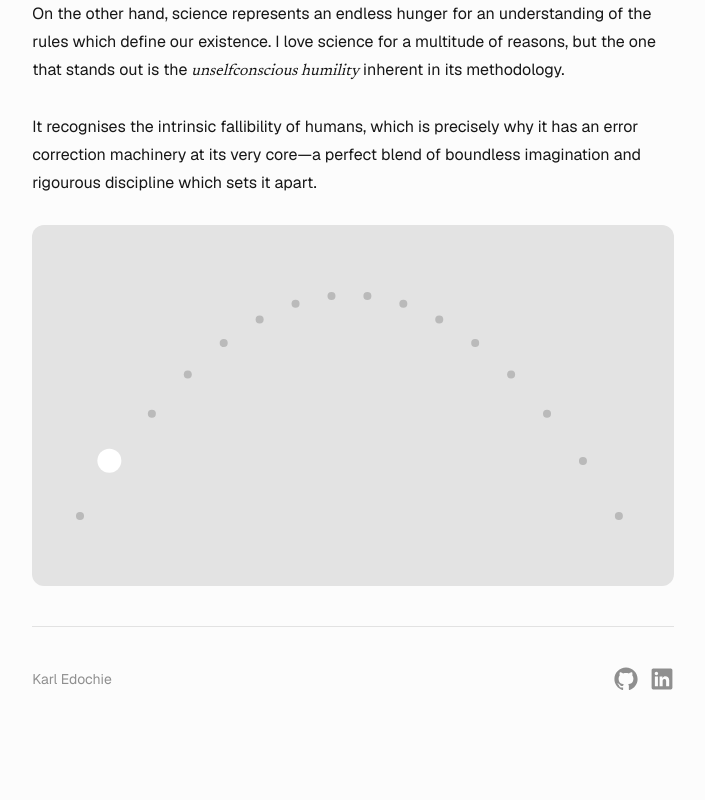
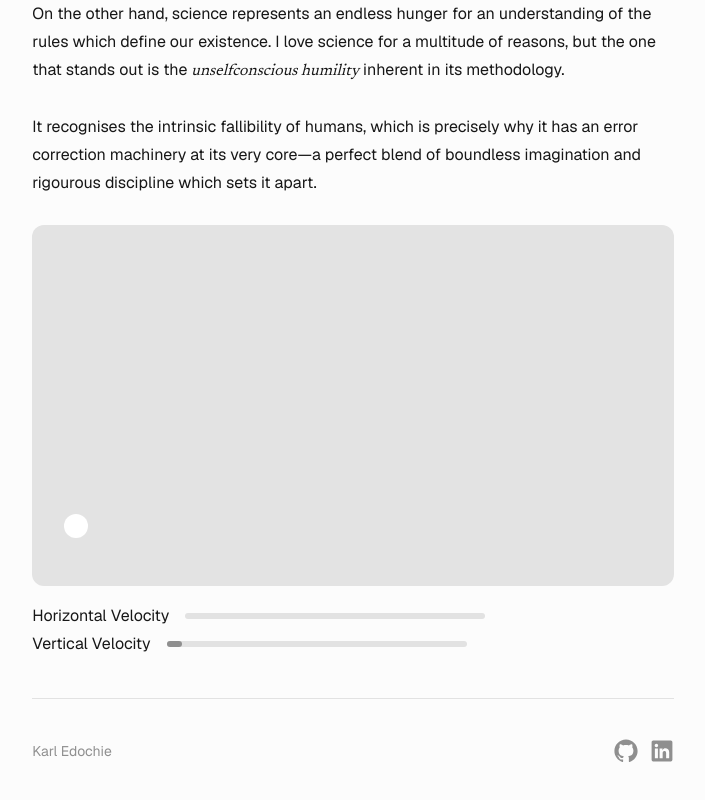
Before and after one commit to Karledo/karledo.github.io, a Next.js app: page /writing/the-beauty-of-mathematics-and-science in a window 1280 px wide. Shown: the part 646-1446 px from the top of the page, without its empty margins (287-992 px from the left). Built offline with nearby package versions, Linux system fonts and the light colour scheme.

Commit message:
Added controls to kinematic animation

```diff
--- a/app/writing/(content)/the-beauty-of-mathematics-and-science/components/kinematics.tsx
+++ b/app/writing/(content)/the-beauty-of-mathematics-and-science/components/kinematics.tsx
@@ -5,25 +5,30 @@ import {
   domAnimation,
   useTransform,
   useTime,
+  useMotionValue,
+  useAnimationFrame,
 } from "motion/react";
 import useMeasure from "react-use-measure";
 import * as m from "motion/react-m";
-import { ComponentPropsWithRef, ReactNode } from "react";
+import { ReactNode, useRef } from "react";
+import * as Slider from "@radix-ui/react-slider";
 
 export function Kinematics() {
   const [ref, bounds] = useMeasure();
-  const velocityX = new MotionValue(bounds.width * 0.6);
-  const velocityY = new MotionValue(-bounds.height * 1.75);
-  const accelerationY = new MotionValue(bounds.height * 2.5);
+  const velocityX = useMotionValue(0);
+  const velocityY = useMotionValue(0);
+  const accelerationY = useMotionValue(500);
 
   const duration = useTransform(
-    () => ((-2 * velocityY.get()) / accelerationY.get()) * 1000,
+    () => (-2 * velocityY.get()) / accelerationY.get(),
   );
+
+  const milliseconds = useTransform(() => duration.get() * 1000);
 
   const { time, /* restart, */ start /* , stop */ } = useTimer({
     oneShot: false,
   });
-  start(duration);
+  start(milliseconds);
 
   const { displacementX, displacementY } = useKinematic({
     time,
@@ -32,38 +37,84 @@ export function Kinematics() {
     accelerationY,
   });
 
+  const resolution = 10;
+
+  const path = useRef<{ x: MotionValue<number>; y: MotionValue<number> }[]>(
+    Array(resolution + 1)
+      .fill(0)
+      .map(() => {
+        return {
+          x: new MotionValue(0),
+          y: new MotionValue(0),
+        };
+      }),
+  );
+
+  useAnimationFrame(() => {
+    for (let i = 0; i < resolution + 1; i++) {
+      const frac = i / resolution;
+      const step = duration.get() * frac;
+      const x = equation(velocityX.get(), 0, step);
+      const y = equation(velocityY.get(), accelerationY.get(), step);
+
+      path.current[i].x.set(x);
+      path.current[i].y.set(y);
+    }
+  });
+
   return (
     <Wrapper>
       <div
         ref={ref}
-        className="bg-background-200 relative mb-4 aspect-video items-end overflow-hidden rounded-xl p-8"
+        className="bg-background-200 relative mb-4 aspect-video overflow-hidden rounded-xl px-8 py-12"
       >
-        <div className="absolute inset-8">
-          <PreviewPath
-            initialVelocityX={velocityX}
-            initialVelocityY={velocityY}
-            accelerationX={new MotionValue(0)}
-            accelerationY={accelerationY}
-            time={duration}
-            className="absolute bottom-[calc(10%_+_0.75rem)] left-3"
-          />
+        <div className="relative size-full">
+          <div className="absolute bottom-2 left-2">
+            {Array.from({ length: resolution + 1 }).map((_, i) => {
+              return (
+                <Point key={i} x={path.current[i].x} y={path.current[i].y} />
+              );
+            })}
+          </div>
           <m.div
             aria-label="Ball"
             style={{
               x: displacementX,
               y: displacementY,
             }}
-            className="absolute bottom-[10%] left-0 size-6 rounded-full bg-white"
+            className="absolute bottom-0 size-6 rounded-full bg-white"
           />
         </div>
       </div>
-      {/* <Slider.Root className="relative flex h-10 w-full max-w-[200px] cursor-grab touch-none items-center py-4 select-none active:cursor-grabbing">
-        <Slider.Thumb className="bg-foreground-100 size-6 h-full rounded-full">
-          <Slider.Track className="bg-background-300 isolate h-full grow overflow-hidden">
-            <Slider.Range className="rounded-full bg-white" />
+      <div className="flex items-center gap-x-4">
+        <span>Horizontal Velocity</span>
+        <Slider.Root
+          min={0}
+          max={bounds.width * 0.67}
+          onValueChange={([value]) => velocityX.set(value)}
+          className="relative flex h-3 max-w-[300px] grow cursor-grab touch-none items-center overflow-hidden select-none active:cursor-grabbing"
+        >
+          <Slider.Track className="bg-background-300 relative h-1.5 grow rounded-full">
+            <Slider.Range className="dark:bg-foreground-100 bg-foreground-200 absolute h-full rounded-full" />
           </Slider.Track>
-        </Slider.Thumb>
-      </Slider.Root> */}
+          <Slider.Thumb />
+        </Slider.Root>
+      </div>
+      <div className="flex items-center gap-x-4">
+        <span>Vertical Velocity</span>
+        <Slider.Root
+          min={0}
+          defaultValue={[25]}
+          max={bounds.height * 1.38}
+          onValueChange={([value]) => velocityY.set(-value)}
+          className="relative flex h-3 max-w-[300px] grow cursor-grab touch-none items-center overflow-hidden select-none active:cursor-grabbing"
+        >
+          <Slider.Track className="bg-background-300 relative h-1.5 grow rounded-full">
+            <Slider.Range className="dark:bg-foreground-100 bg-foreground-200 absolute h-full rounded-full" />
+          </Slider.Track>
+          <Slider.Thumb />
+        </Slider.Root>
+      </div>
       {/* <div className="flex gap-2">
         {[
           { func: () => restart(duration), text: "Restart" },
@@ -163,39 +214,21 @@ function useTimer({ oneShot = true }: { oneShot?: boolean }) {
   };
 }
 
-function PreviewPath({
-  initialVelocityX,
-  initialVelocityY,
-  accelerationX,
-  accelerationY,
-  time,
-  resolution = 15,
+function Point({
+  x,
+  y,
   ...props
-}: EquationData & { resolution?: number } & ComponentPropsWithRef<"div">) {
+}: { x: MotionValue<number>; y: MotionValue<number> } & Omit<
+  typeof m.div,
+  "className" | "style" | "aria-label" | "$$typeof"
+>) {
   return (
-    <div {...props}>
-      {Array.from({ length: resolution + 1 }).map((_, i) => {
-        const frac = i / resolution;
-        const x = equation(
-          initialVelocityX.get(),
-          accelerationX.get(),
-          frac * (time.get() / 1000),
-        );
-        const y = equation(
-          initialVelocityY.get(),
-          accelerationY.get(),
-          frac * (time.get() / 1000),
-        );
-        return (
-          <m.div
-            key={i}
-            aria-label="Trajectory Path"
-            className="bg-foreground-100/20 absolute size-2 rounded-full"
-            style={{ x, y }}
-          />
-        );
-      })}
-    </div>
+    <m.div
+      aria-label="Trajectory Path"
+      className="bg-foreground-100/30 absolute bottom-0 left-0 size-2 rounded-full"
+      style={{ x, y }}
+      {...props}
+    />
   );
 }
 
@@ -203,11 +236,3 @@ function equation(u: number, a: number, t: number) {
   if (a === 0) return u * t;
   return u * t + 0.5 * a * t ** 2;
 }
-
-type EquationData = {
-  initialVelocityX: MotionValue<number>;
-  initialVelocityY: MotionValue<number>;
-  accelerationX: MotionValue<number>;
-  accelerationY: MotionValue<number>;
-  time: MotionValue<number>;
-};
```
